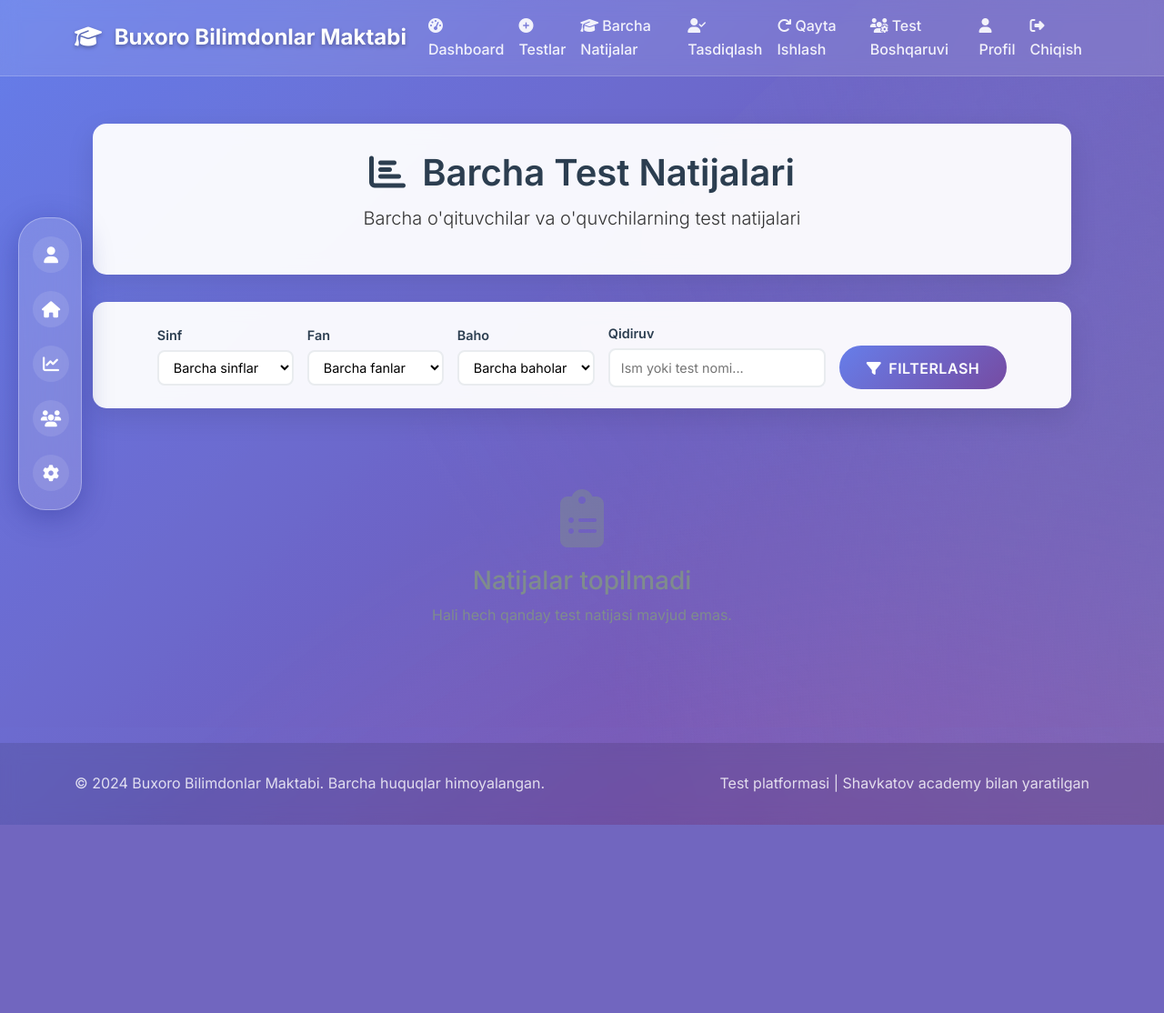
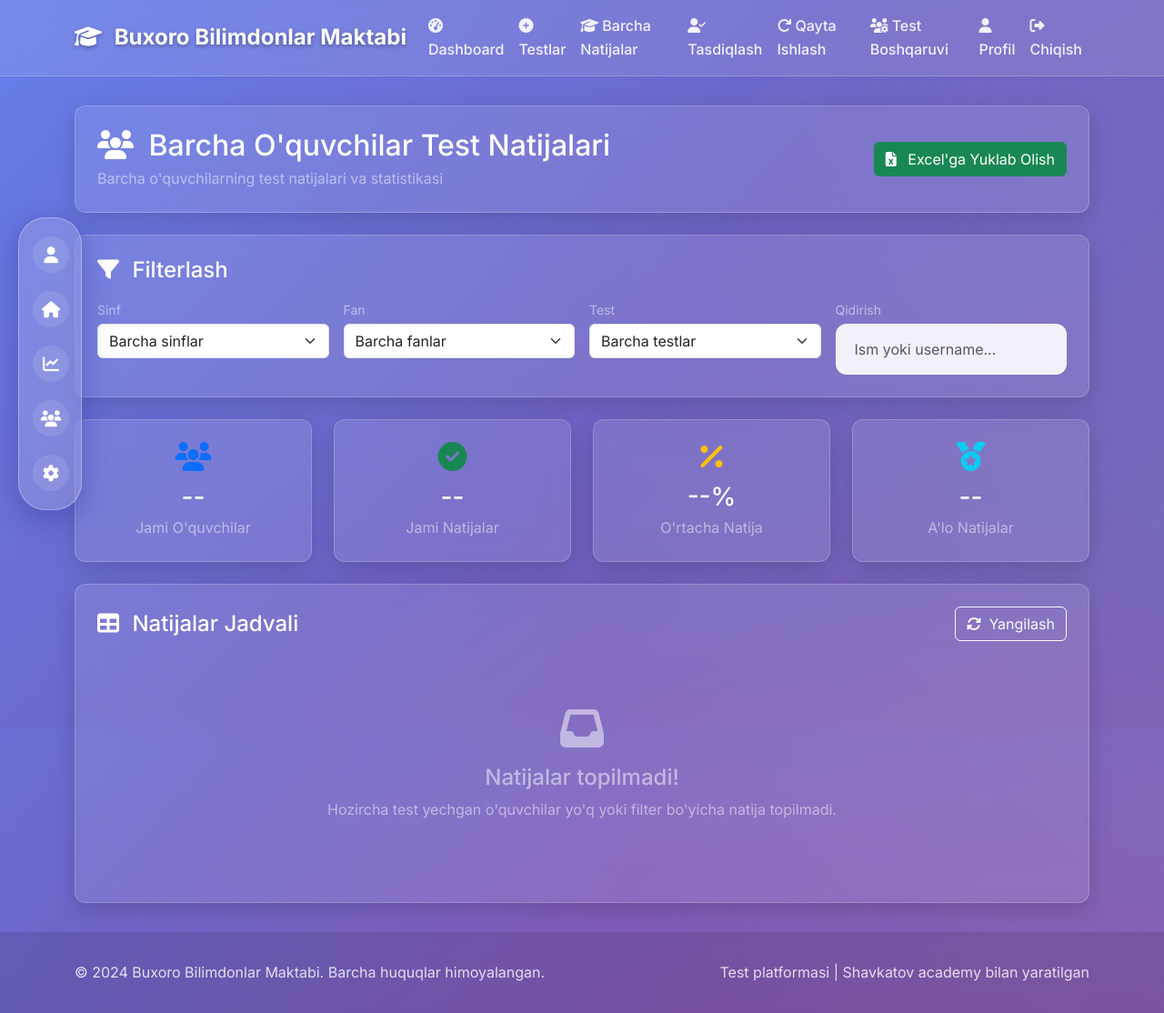
Before and after one commit to Bahriddin2005/buxoro-maktab, a Django app: page /tests/all-results/ in a window 1280 px wide. Shown: the whole page at 91% size. Before the commit the page ends 907 px from the top, so only its background shows below. Run offline with Django 5.2, Linux system fonts and the light colour scheme; a user stored in the database is signed in; data comes from the database, SQL or seed files in the repository; both versions use the stored data as it was after the commit.

Commit message:
student menu

```diff
--- /dev/null
+++ b/templates/tests_app/all_students_results.html
@@ -0,0 +1,351 @@
+{% extends 'base.html' %}
+{% load static %}
+
+{% block title %}Barcha O'quvchilar Natijalari - Buxoro Bilimdonlar Maktabi{% endblock %}
+
+{% block content %}
+<div class="row">
+    <div class="col-12">
+        <!-- Header -->
+        <div class="glass-card p-4 mb-4" data-aos="fade-down">
+            <div class="d-flex justify-content-between align-items-center">
+                <div>
+                    <h2 class="text-white mb-1">
+                        <i class="fas fa-users me-2"></i>
+                        Barcha O'quvchilar Test Natijalari
+                    </h2>
+                    <p class="text-white-50 mb-0">Barcha o'quvchilarning test natijalari va statistikasi</p>
+                </div>
+                <div>
+                    <button class="btn btn-success" onclick="exportToExcel()">
+                        <i class="fas fa-file-excel me-2"></i>
+                        Excel'ga Yuklab Olish
+                    </button>
+                </div>
+            </div>
+        </div>
+
+        <!-- Filters -->
+        <div class="glass-card p-4 mb-4" data-aos="fade-up">
+            <h4 class="text-white mb-3">
+                <i class="fas fa-filter me-2"></i>
+                Filterlash
+            </h4>
+            <div class="row g-3">
+                <div class="col-md-3">
+                    <label class="text-white-50 small mb-1">Sinf</label>
+                    <select class="form-select" id="filterGrade" onchange="loadResults()">
+                        <option value="">Barcha sinflar</option>
+                        <option value="1">1-sinf</option>
+                        <option value="2">2-sinf</option>
+                        <option value="3">3-sinf</option>
+                        <option value="4">4-sinf</option>
+                        <option value="5">5-sinf</option>
+                        <option value="6">6-sinf</option>
+                        <option value="7">7-sinf</option>
+                        <option value="8">8-sinf</option>
+                        <option value="9">9-sinf</option>
+                        <option value="10">10-sinf</option>
+                        <option value="11">11-sinf</option>
+                    </select>
+                </div>
+                <div class="col-md-3">
+                    <label class="text-white-50 small mb-1">Fan</label>
+                    <select class="form-select" id="filterSubject" onchange="loadResults()">
+                        <option value="">Barcha fanlar</option>
+                    </select>
+                </div>
+                <div class="col-md-3">
+                    <label class="text-white-50 small mb-1">Test</label>
+                    <select class="form-select" id="filterTest" onchange="loadResults()">
+                        <option value="">Barcha testlar</option>
+                    </select>
+                </div>
+                <div class="col-md-3">
+                    <label class="text-white-50 small mb-1">Qidirish</label>
+                    <input type="text" class="form-control" id="searchStudent"
+                           placeholder="Ism yoki username..." onkeyup="filterTable()">
+                </div>
+            </div>
+        </div>
+
+        <!-- Statistics -->
+        <div class="row g-4 mb-4">
+            <div class="col-lg-3 col-md-6" data-aos="fade-up" data-aos-delay="100">
+                <div class="glass-card p-4 text-center">
+                    <div class="text-primary mb-2">
+                        <i class="fas fa-users fa-2x"></i>
+                    </div>
+                    <h3 class="text-white mb-1" id="totalStudents">--</h3>
+                    <p class="text-white-50 mb-0">Jami O'quvchilar</p>
+                </div>
+            </div>
+
+            <div class="col-lg-3 col-md-6" data-aos="fade-up" data-aos-delay="200">
+                <div class="glass-card p-4 text-center">
+                    <div class="text-success mb-2">
+                        <i class="fas fa-check-circle fa-2x"></i>
+                    </div>
+                    <h3 class="text-white mb-1" id="totalResults">--</h3>
+                    <p class="text-white-50 mb-0">Jami Natijalar</p>
+                </div>
+            </div>
+
+            <div class="col-lg-3 col-md-6" data-aos="fade-up" data-aos-delay="300">
+                <div class="glass-card p-4 text-center">
+                    <div class="text-warning mb-2">
+                        <i class="fas fa-percentage fa-2x"></i>
+                    </div>
+                    <h3 class="text-white mb-1" id="avgPercentage">--%</h3>
+                    <p class="text-white-50 mb-0">O'rtacha Natija</p>
+                </div>
+            </div>
+
+            <div class="col-lg-3 col-md-6" data-aos="fade-up" data-aos-delay="400">
+                <div class="glass-card p-4 text-center">
+                    <div class="text-info mb-2">
+                        <i class="fas fa-medal fa-2x"></i>
+                    </div>
+                    <h3 class="text-white mb-1" id="excellentCount">--</h3>
+                    <p class="text-white-50 mb-0">A'lo Natijalar</p>
+                </div>
+            </div>
+        </div>
+
+        <!-- Results Table -->
+        <div class="glass-card p-4" data-aos="fade-up">
+            <div class="d-flex justify-content-between align-items-center mb-4">
+                <h4 class="text-white mb-0">
+                    <i class="fas fa-table me-2"></i>
+                    Natijalar Jadvali
+                </h4>
+                <button class="btn btn-outline-light" onclick="loadResults()">
+                    <i class="fas fa-sync-alt me-1"></i>
+                    Yangilash
+                </button>
+            </div>
+
+            <div id="loadingIndicator" class="text-center py-4">
+                <div class="text-white">
+                    <div class="loading d-inline-block"></div>
+                    <p class="mt-2">Yuklanmoqda...</p>
+                </div>
+            </div>
+
+            <div id="resultsTable" class="table-responsive d-none">
+                <table class="table table-dark table-hover" id="mainTable">
+                    <thead>
+                        <tr>
+                            <th>#</th>
+                            <th>Ism Familiya</th>
+                            <th>Username</th>
+                            <th>Sinf</th>
+                            <th>Test</th>
+                            <th>Fan</th>
+                            <th>Ball</th>
+                            <th>Foiz</th>
+                            <th>Baho</th>
+                            <th>Sana</th>
+                        </tr>
+                    </thead>
+                    <tbody id="resultsTableBody">
+                        <!-- Results will be loaded here -->
+                    </tbody>
+                </table>
+            </div>
+
+            <div id="noResults" class="text-center py-5 d-none">
+                <div class="text-white-50">
+                    <i class="fas fa-inbox fa-3x mb-3"></i>
+                    <h4>Natijalar topilmadi!</h4>
+                    <p>Hozircha test yechgan o'quvchilar yo'q yoki filter bo'yicha natija topilmadi.</p>
+                </div>
+            </div>
+        </div>
+    </div>
+</div>
+{% endblock %}
+
+{% block extra_js %}
+<script>
+    let allResults = [];
+
+    document.addEventListener('DOMContentLoaded', function() {
+        loadResults();
+        loadFilters();
+    });
+
+    async function loadFilters() {
+        try {
+            // Load subjects
+            const subjectsResponse = await fetch('/tests/test-api/');
+            const subjectsData = await subjectsResponse.json();
+
+            const subjectFilter = document.getElementById('filterSubject');
+            const subjects = [...new Set(subjectsData.tests?.map(t => t.subject) || [])];
+
+            subjects.forEach(subject => {
+                const option = document.createElement('option');
+                option.value = subject;
+                option.textContent = subject;
+                subjectFilter.appendChild(option);
+            });
+
+        } catch (error) {
+            console.error('Filter load error:', error);
+        }
+    }
+
+    async function loadResults() {
+        const loadingIndicator = document.getElementById('loadingIndicator');
+        const resultsTable = document.getElementById('resultsTable');
+        const noResults = document.getElementById('noResults');
+
+        loadingIndicator.classList.remove('d-none');
+        resultsTable.classList.add('d-none');
+        noResults.classList.add('d-none');
+
+        try {
+            const grade = document.getElementById('filterGrade').value;
+            const subject = document.getElementById('filterSubject').value;
+            const test = document.getElementById('filterTest').value;
+
+            let url = '/tests/all-results/';
+            const params = new URLSearchParams();
+            if (grade) params.append('grade', grade);
+            if (subject) params.append('subject', subject);
+            if (test) params.append('test', test);
+
+            if (params.toString()) {
+                url += '?' + params.toString();
+            }
+
+            const response = await fetch(url, {
+                headers: {
+                    'Accept': 'application/json'
+                }
+            });
+
+            if (!response.ok) throw new Error('Failed to load');
+
+            const data = await response.json();
+            allResults = data.results || [];
+
+            displayResults();
+            updateStatistics(data.stats || {});
+
+        } catch (error) {
+            console.error('Load error:', error);
+            loadingIndicator.classList.add('d-none');
+            noResults.classList.remove('d-none');
+        }
+    }
+
+    function displayResults() {
+        const loadingIndicator = document.getElementById('loadingIndicator');
+        const resultsTable = document.getElementById('resultsTable');
+        const noResults = document.getElementById('noResults');
+        const tbody = document.getElementById('resultsTableBody');
+
+        loadingIndicator.classList.add('d-none');
+
+        if (allResults.length === 0) {
+            noResults.classList.remove('d-none');
+            resultsTable.classList.add('d-none');
+            return;
+        }
+
+        resultsTable.classList.remove('d-none');
+        noResults.classList.add('d-none');
+
+        // Sinflar bo'yicha guruhlash
+        const resultsByGrade = {};
+        allResults.forEach(result => {
+            const grade = result.student.grade || 'N/A';
+            if (!resultsByGrade[grade]) {
+                resultsByGrade[grade] = [];
+            }
+            resultsByGrade[grade].push(result);
+        });
+
+        // Sinflarni tartiblab chiqarish
+        const grades = Object.keys(resultsByGrade).sort((a, b) => {
+            if (a === 'N/A') return 1;
+            if (b === 'N/A') return -1;
+            return parseInt(a) - parseInt(b);
+        });
+
+        let html = '';
+        let counter = 1;
+
+        grades.forEach(grade => {
+            const results = resultsByGrade[grade];
+
+            // Sinf header row
+            html += `
+                <tr class="table-primary">
+                    <td colspan="10" style="font-weight: 700; font-size: 16px; padding: 15px;">
+                        <i class="fas fa-graduation-cap me-2"></i>
+                        ${grade}-SINF (${results.length} ta natija)
+                    </td>
+                </tr>
+            `;
+
+            // O'sha sinfning barcha natijalari
+            results.forEach(result => {
+                const gradeClass = result.percentage >= 81 ? 'success' :
+                                 result.percentage >= 61 ? 'warning' :
+                                 result.percentage >= 31 ? 'info' : 'danger';
+
+                const finishedDate = new Date(result.finished_at).toLocaleString('uz-UZ', {
+                    year: 'numeric',
+                    month: '2-digit',
+                    day: '2-digit',
+                    hour: '2-digit',
+                    minute: '2-digit'
+                });
+
+                html += `
+                    <tr class="student-row">
+                        <td>${counter}</td>
+                        <td>${result.student.first_name} ${result.student.last_name}</td>
+                        <td><span class="badge bg-secondary">${result.student.username}</span></td>
+                        <td>${result.student.grade || 'N/A'}-sinf</td>
+                        <td>${result.test.title}</td>
+                        <td><span class="badge bg-primary">${result.test.subject}</span></td>
+                        <td><strong>${result.score || 0}</strong>/${result.total_points || 0}</td>
+                        <td><strong>${(result.percentage || 0).toFixed(1)}%</strong></td>
+                        <td><span class="badge bg-${gradeClass}">${result.grade}</span></td>
+                        <td style="font-size: 12px;">${finishedDate}</td>
+                    </tr>
+                `;
+                counter++;
+            });
+        });
+
+        tbody.innerHTML = html;
+    }
+
+    function updateStatistics(stats) {
+        document.getElementById('totalStudents').textContent = stats.total_students || 0;
+        document.getElementById('totalResults').textContent = stats.total_results || 0;
+        document.getElementById('avgPercentage').textContent = (stats.avg_percentage || 0).toFixed(1) + '%';
+        document.getElementById('excellentCount').textContent = stats.excellent_count || 0;
+    }
+
+    function filterTable() {
+        const searchTerm = document.getElementById('searchStudent').value.toLowerCase();
+        const tbody = document.getElementById('resultsTableBody');
+        const rows = tbody.getElementsByTagName('tr');
+
+        for (let row of rows) {
+            const text = row.textContent.toLowerCase();
+            row.style.display = text.includes(searchTerm) ? '' : 'none';
+        }
+    }
+
+    function exportToExcel() {
+        window.location.href = '/tests/export-all-students/';
+    }
+</script>
+{% endblock %}
--- a/tests_app/views.py
+++ b/tests_app/views.py
@@ -819,18 +819,31 @@ def all_results_view(request):
         return JsonResponse({'error': 'Access denied'}, status=403)
 
     if request.method == 'GET' and request.headers.get('Accept') == 'application/json':
-        # Admin barcha natijalarni ko'radi, Teacher faqat o'z testlari natijalarini
+        # BARCHA natijalarni olish (faqat oxirgi emas, HAMMASI!)
         if request.user.role == 'admin':
             attempts = TestAttempt.objects.filter(is_completed=True).select_related(
                 'student', 'test', 'result'
-            ).order_by('student__grade', 'student__class_name', 'student__first_name', '-finished_at')
+            )
         else:  # teacher
             attempts = TestAttempt.objects.filter(
                 test__created_by=request.user,
                 is_completed=True
-            ).select_related('student', 'test', 'result').order_by(
-                'student__grade', 'student__class_name', 'student__first_name', '-finished_at'
-            )
+            ).select_related('student', 'test', 'result')
+
+        # Filters
+        grade = request.GET.get('grade')
+        subject = request.GET.get('subject')
+        test_id = request.GET.get('test')
+
+        if grade:
+            attempts = attempts.filter(student__grade=grade)
+        if subject:
+            attempts = attempts.filter(test__subject=subject)
+        if test_id:
+            attempts = attempts.filter(test_id=test_id)
+
+        # Order - Sinf bo'yicha, keyin sana bo'yicha
+        attempts = attempts.order_by('student__grade', 'student__last_name', 'student__first_name', '-finished_at')
 
         results_data = []
         for attempt in attempts:
@@ -869,12 +882,27 @@ def all_results_view(request):
                 'finished_at': attempt.finished_at.isoformat(),
                 'correct_answers': attempt.result.correct_answers if hasattr(attempt, 'result') else 0,
                 'incorrect_answers': attempt.result.incorrect_answers if hasattr(attempt, 'result') else 0,
-                'unanswered': attempt.result.unanswered if hasattr(attempt, 'result') else 0
+                'unanswered': attempt.result.unanswered if hasattr(attempt, 'result') else 0,
+                'student_name': f"{attempt.student.first_name} {attempt.student.last_name}",
+                'username': attempt.student.username,
+                'test_title': attempt.test.title,
             })
 
-        return JsonResponse({'results': results_data})
-
-    return render(request, 'tests_app/all_results.html', {
+        # Statistics
+        from django.db.models import Avg, Count
+        stats = {
+            'total_students': User.objects.filter(role='student', is_verified=True).count(),
+            'total_results': attempts.count(),
+            'avg_percentage': attempts.aggregate(Avg('percentage'))['percentage__avg'] or 0,
+            'excellent_count': attempts.filter(percentage__gte=81).count(),
+        }
+
+        return JsonResponse({
+            'results': results_data,
+            'stats': stats
+        })
+
+    return render(request, 'tests_app/all_students_results.html', {
         'user_role': request.user.role
     })
 
```
Also changed, not shown: templates/accounts/dashboard.html (+14 -6 lines), tests_app/export_all_students.py (+96 -76 lines), db.sqlite3.
